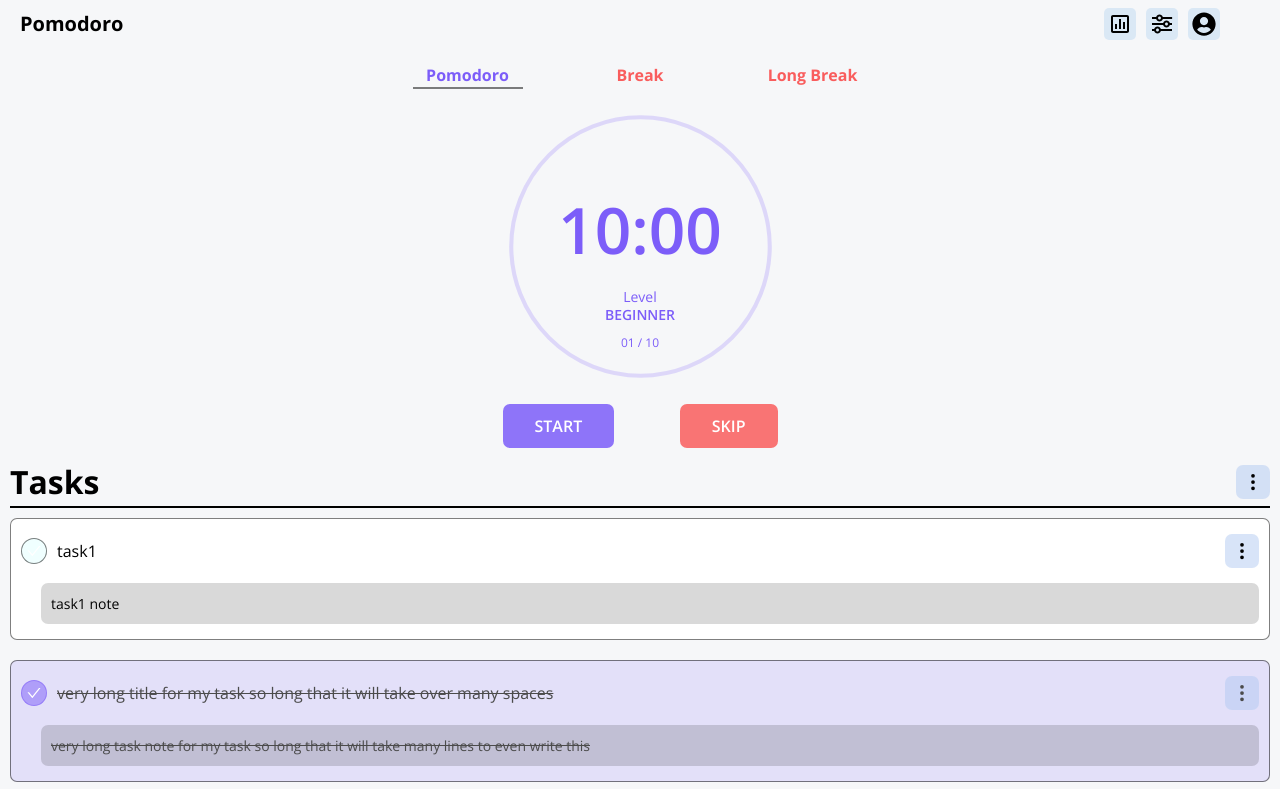
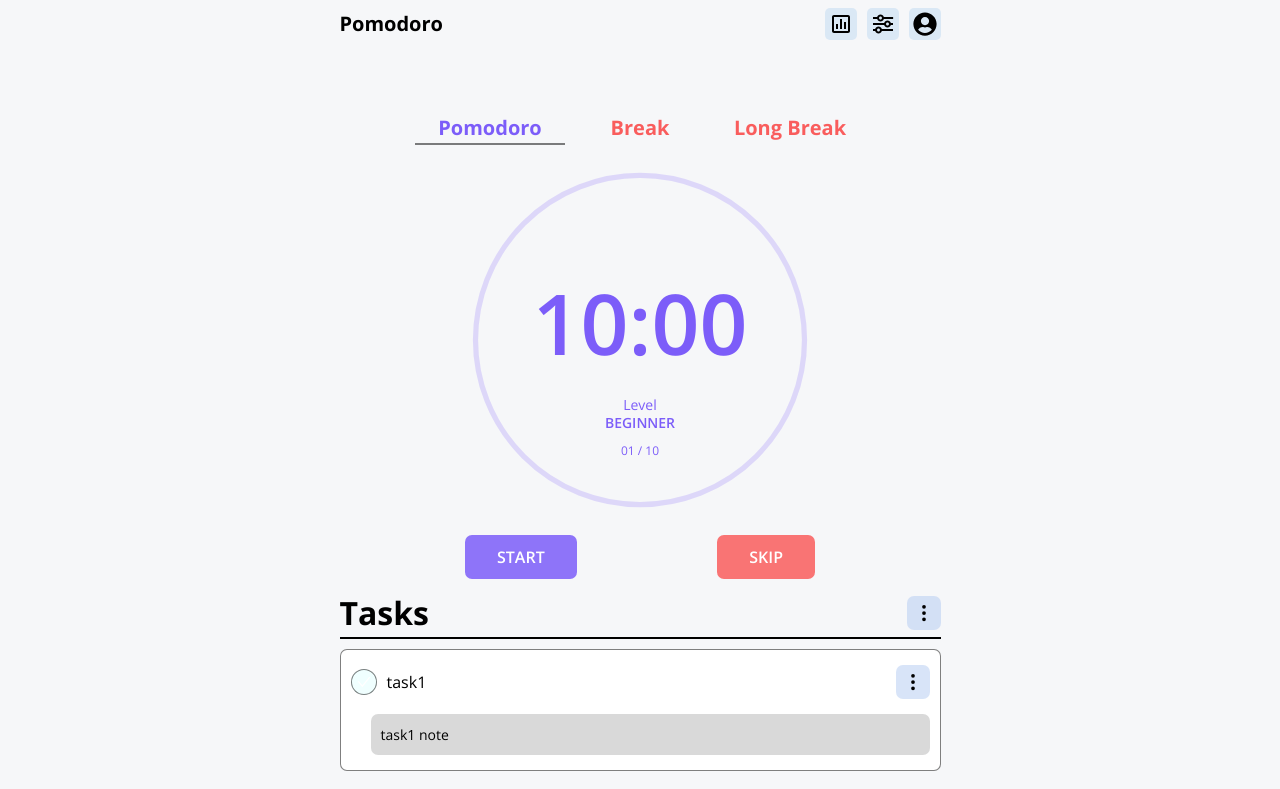
Before and after one commit to BinLama/pomodoro, a React (Vite) app in the folder frontend/: page / in a window 1280 px wide. Shown: the top 789 px of the page. Built offline with nearby package versions, Linux system fonts and the light colour scheme.

Commit message:
add: responsive

```diff
--- a/frontend/src/scss/global/_main.scss
+++ b/frontend/src/scss/global/_main.scss
@@ -4,8 +4,27 @@ body {
   font-family: var(--ff);
   font-size: u.rem(16);
   background: hsl(var(--bg));
+
+  display: flex;
+  justify-content: center;
+
+  @include u.breakpoint(medium) {
+    margin: 0 auto
+  }
 }
 
+.main__functions {
+  display: flex;
+  flex-direction: column;
+  align-items: center;
+
+  @include u.breakpoint(xlarge) {
+    flex-direction: row;
+    align-items: flex-start;
+    gap: u.rem(20);
+    margin: u.rem(20) u.rem(10);
+  }
+}
 
 .btn {
   display: inline-block;
--- a/frontend/src/scss/global/_navigation.scss
+++ b/frontend/src/scss/global/_navigation.scss
@@ -6,10 +6,8 @@
   align-items: center;
   margin: 0 u.rem(10);
   max-width: u.rem(1200);
+  justify-content: center;
 
-  @include u.breakpoint("medium") {
-    margin: 0 u.rem(20);
-  }
 
   @include u.breakpoint("xlarge") {
     margin: 0 auto;
--- a/frontend/src/scss/global/_pomodoro.scss
+++ b/frontend/src/scss/global/_pomodoro.scss
@@ -1,15 +1,17 @@
 @use "../utils/" as u;
 
 .timer {
+  flex: 1;
   //  need to remove this aftewards
   display: grid;
-  max-width: u.rem(455);
+  max-width: u.rem(520);
   max-height: u.rem(590);
   justify-items: center;
   margin: u.rem(10);
 
-  @include u.breakpoint(medium) {
-    margin-inline: auto;
+
+  @include u.breakpoint(large) {
+    margin-top: u.rem(60);
   }
 
   &__stateSwitch {
@@ -37,6 +39,14 @@
 
       &:disabled {
         cursor: not-allowed;
+      }
+    }
+
+    @include u.breakpoint(large) {
+      font-size: u.rem(20);
+
+      button {
+        width: u.rem(150);
       }
     }
 
@@ -74,6 +84,10 @@
         font-size: u.rem(64);
         font-weight: 600;
         margin-top: u.rem(40);
+
+        @include u.breakpoint(large) {
+          font-size: u.rem(84);
+        }
       }
     }
 
@@ -105,6 +119,16 @@
     &-svg {
       height: u.rem(275);
       width: u.rem(275);
+
+      @include u.breakpoint(medium) {
+        height: u.rem(300);
+        width: u.rem(300);
+      }
+
+      @include u.breakpoint(large) {
+        height: u.rem(350);
+        width: u.rem(350);
+      }
 
       .progress {
         transform: rotate(-90deg);
--- a/frontend/src/scss/global/_tasks.scss
+++ b/frontend/src/scss/global/_tasks.scss
@@ -1,6 +1,7 @@
 @use "../utils/" as u;
 
 .tasks {
+  flex: 1;
   // background-color: rgb(193, 231, 193);
   color: hsl(var(--blk));
   margin: 0 u.rem(10);
```
